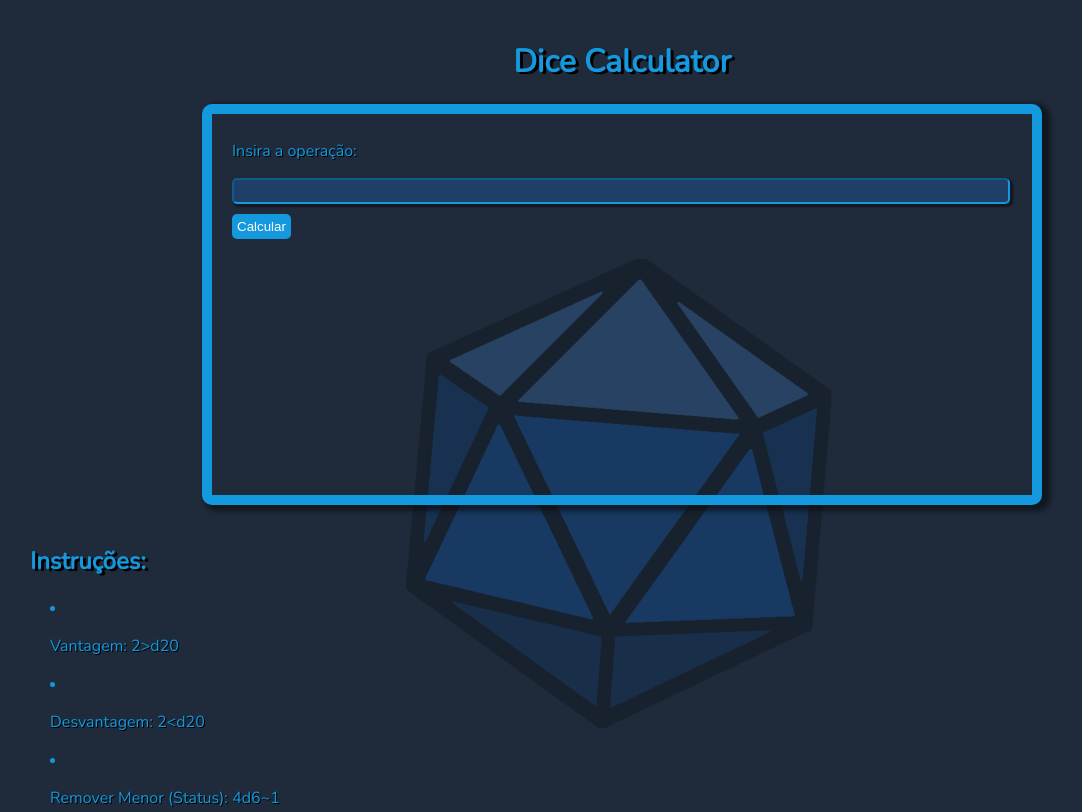
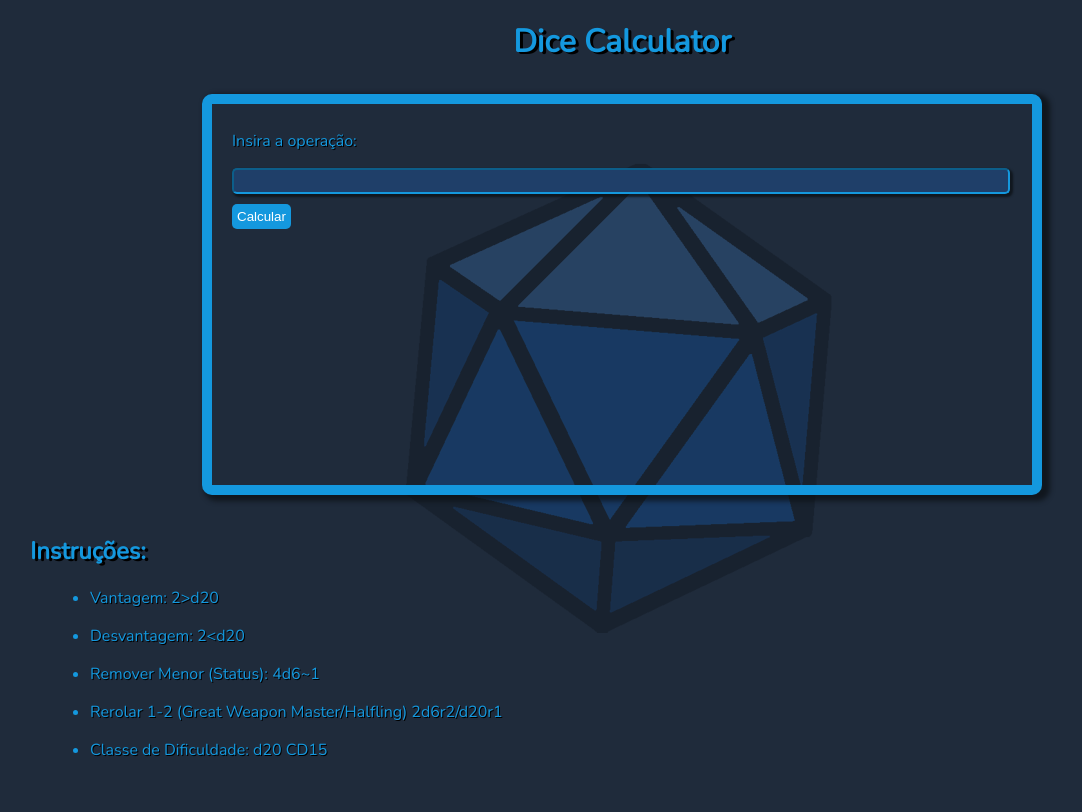
Before and after one commit to CaioPinho9/dice-calculator, a plain HTML site: page index.html in a window 1280 px wide. Shown: the top 812 px of the page, without its empty margins (18-1100 px from the left). Drawn offline with nearby package versions, Linux system fonts and the light colour scheme.

Commit message:
Layout Fix

```diff
--- a/index.html
+++ b/index.html
@@ -11,7 +11,7 @@
 
 </head>
 <body>
-    <h1>Dice Calculator</h1>
+    <h1 id="top">Dice Calculator</h1>
 
     <div id="chartD">
     <div id="input">
@@ -29,11 +29,13 @@
     </div>
     <div id="learn">
         <h2>Instruções:</h2>
+        <ul>
         <li><p>Vantagem: 2&gtd20</p>
         <li><p>Desvantagem: 2&ltd20</p>
         <li><p>Remover Menor (Status): 4d6~1</p>
         <li><p>Rerolar 1-2 (Great Weapon Master/Halfling) 2d6r2/d20r1</p>
-        <li><p>Classe de Dificuldade: d20 CD15</p>
+        <li><p id="bottom">Classe de Dificuldade: d20 CD15</p>
+        </ul>
 
     </div>
 
--- a/style.css
+++ b/style.css
@@ -1,3 +1,8 @@
+#top {
+    margin-top: 10px;
+    padding: 10px;
+}
+
 body {
     font-family: 'Nunito', sans-serif;
     background-image: url("Perfil Icone.png");
@@ -112,3 +117,11 @@ button{
 #legend1, #legend2{
     display: none;
 }
+
+#learn {
+    display: block;
+}
+
+#bottom {
+    padding-bottom: 10px;
+}
```
